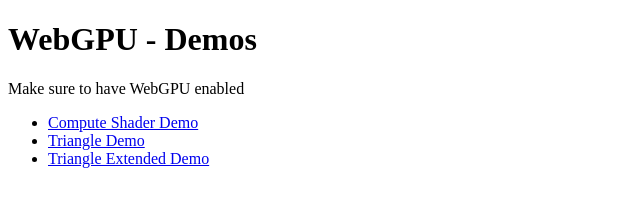
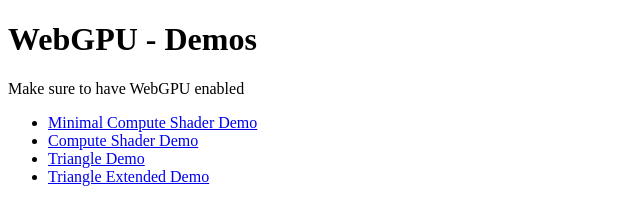
Before and after one commit to StuckiSimon/webgpu-demos, a website: page index.html in a window 1280 px wide. Shown: the whole page, without its empty margins (0-640 px from the left). Drawn offline with Linux system fonts and the light colour scheme.

Commit message:
Extend index list

```diff
--- a/index.html
+++ b/index.html
@@ -11,6 +11,11 @@
     <p>Make sure to have WebGPU enabled</p>
     <ul>
       <li>
+        <a href="/minimal-compute-shader-demo.html"
+          >Minimal Compute Shader Demo</a
+        >
+      </li>
+      <li>
         <a href="/compute-shader-demo.html">Compute Shader Demo</a>
       </li>
       <li>
```
